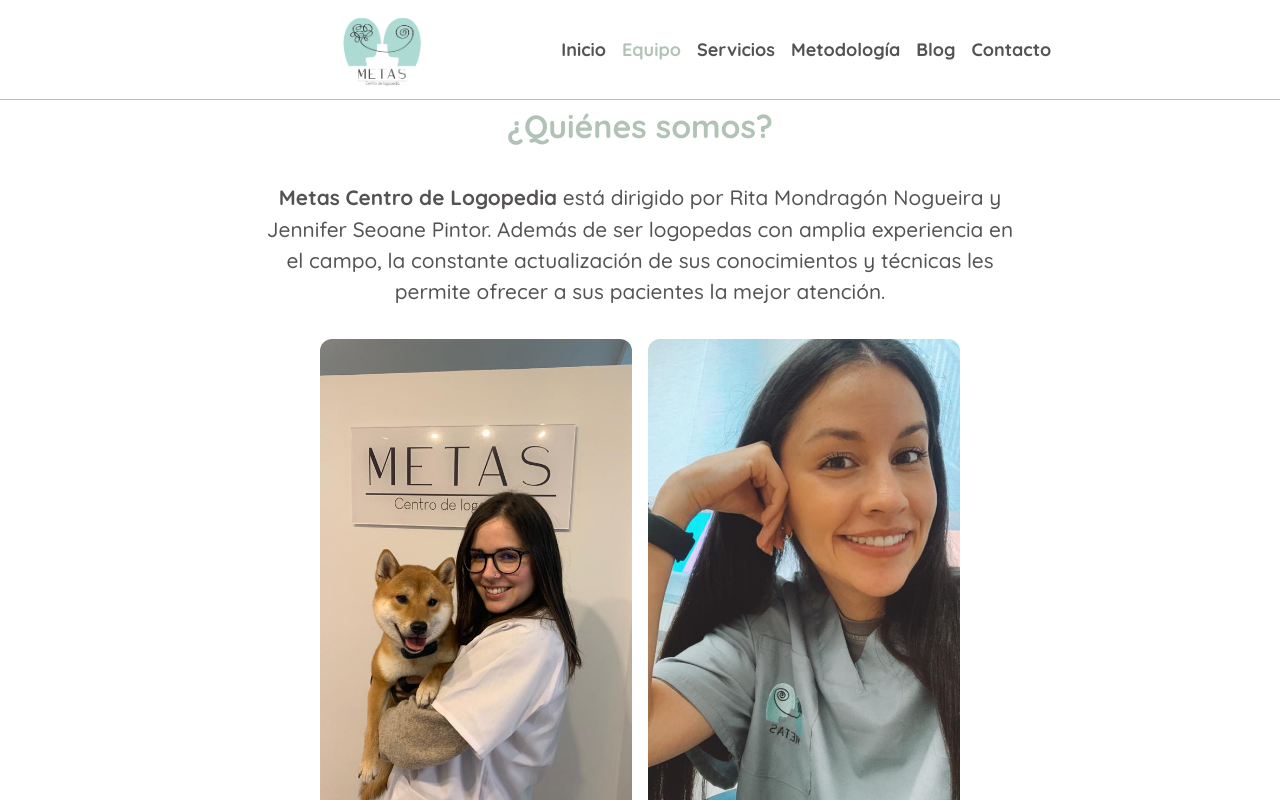
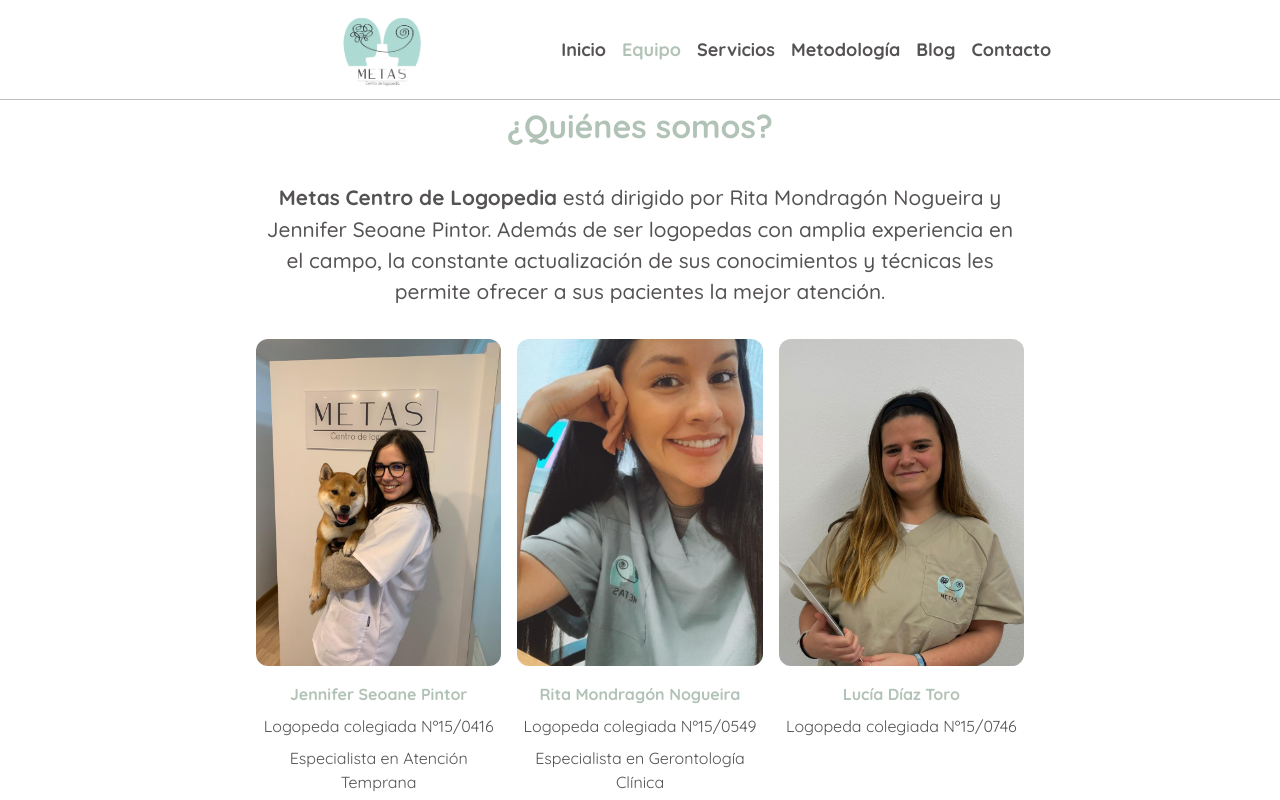
Before and after one commit to wiflysk8/Metas_logopedia, a React (Create React App) app: page /equipo in a window 1280 px wide. Shown: the top 800 px of the page. Built offline with nearby package versions, Linux system fonts and the light colour scheme.

Commit message:
add Lucia Image

```diff
--- a/src/pages/Team/TeamPage.jsx
+++ b/src/pages/Team/TeamPage.jsx
@@ -2,6 +2,7 @@ import React from "react";
 
 import RitaImg from "../../assets/images/Rita-profile.jpeg";
 import JenniferImg from "../../assets/images/Jenny-profile.jpeg";
+import LuciaImg from "../../assets/images/Lucia.jpeg";
 import { TeamContainer, TeamImage, TeamMember } from "./TeamPageStyles";
 import Footer from "../../components/Footer/Footer";
 import { FooterWrapper } from "../../GlobalStyles";
@@ -35,6 +36,12 @@ const TeamPage = () => {
             <p>Logopeda colegiada Nº15/0549</p>
             <p>Especialista en Gerontología Clínica</p>
           </TeamImage>
+
+          <TeamImage>
+            <img src={LuciaImg} alt="Lucía" />
+            <strong style={{ color: "#b1c2b6" }}>Lucía Díaz Toro</strong>
+            <p>Logopeda colegiada Nº15/0746</p>
+          </TeamImage>
         </TeamMember>
       </TeamContainer>
       <FooterWrapper>
--- a/src/pages/Team/TeamPageStyles.jsx
+++ b/src/pages/Team/TeamPageStyles.jsx
@@ -31,11 +31,6 @@ export const TeamContainer = styled.div`
     font-weight: 900;
   }
 
-  div {
-    display: flex;
-    gap: 1rem;
-    width: 50vw;
-  }
   @media screen and (max-width: 768px) {
     span {
       width: 80%;
@@ -43,32 +38,37 @@ export const TeamContainer = styled.div`
       padding-left: 1rem;
       letter-spacing: 2px;
     }
-    div {
-      flex-direction: column;
-      align-items: center;
-      width: 60vw;
-    }
   }
 `;
 
 export const TeamImage = styled.div`
   display: flex;
   align-items: center;
-  justify-content: center;
+  justify-content: flex-start;
   flex-direction: column;
-  width: 45%;
+  flex: 1;
   object-fit: cover;
   margin-bottom: 1rem;
 
+  strong {
+    margin-top: 1rem;
+    text-align: center;
+  }
+
   p {
     margin: 0;
+    margin-top: 0.5rem;
+    text-align: center;
   }
 
   img {
     width: 100%;
-    height: 100%;
+    max-width: 100%;
+    height: auto;
     border-radius: 12px;
     object-fit: cover;
+    aspect-ratio: 3/4;
+    display: block;
   }
   @media screen and (max-width: 768px) {
     width: 100%;
@@ -77,8 +77,13 @@ export const TeamImage = styled.div`
 `;
 
 export const TeamMember = styled.div`
-  width: 35%;
+  display: flex;
+  align-items: flex-start;
+  gap: 1rem;
+  width: 60%;
   @media screen and (max-width: 768px) {
+    flex-direction: column;
+    align-items: center;
     width: 75%;
   }
 `;
```
Also changed, not shown: src/assets/images/Lucia.jpeg (added), 1 other file (tests, documents, lock files or other folders).
